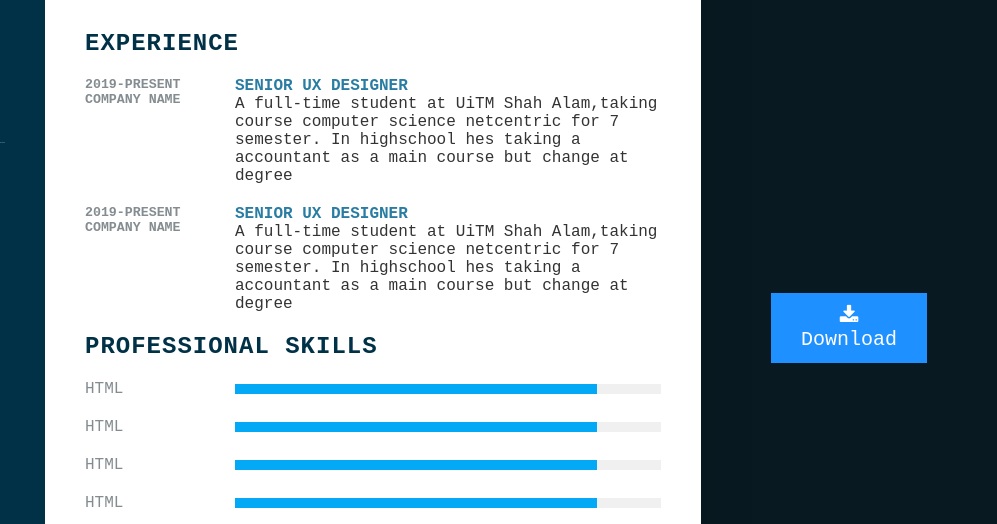
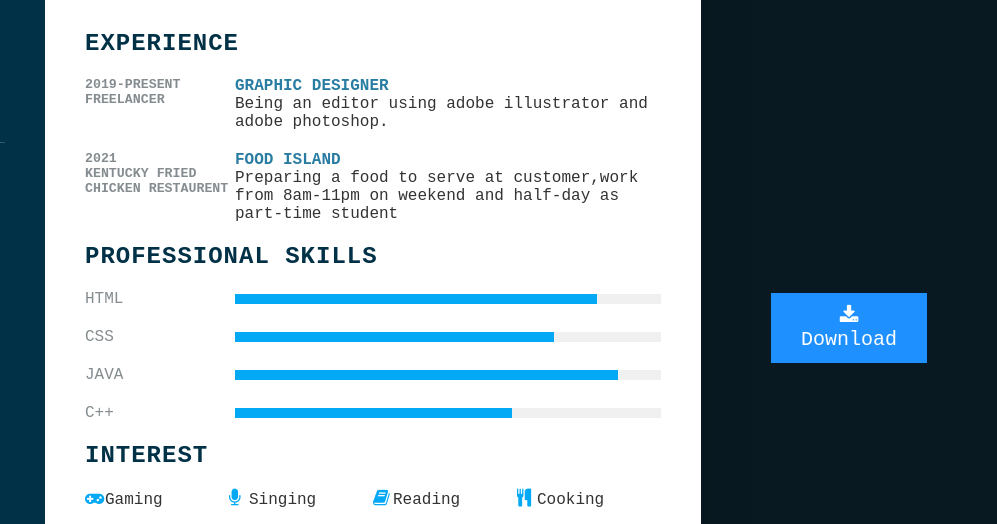
Before and after one commit to Syaf14/syapelo, a plain HTML site: page Resume.html in a window 1280 px wide. Shown: the part 446-970 px from the top of the page, 283-1280 px from the left. Drawn offline with Linux system fonts and the light colour scheme.

Commit message:
Update Resume.html

```diff
--- a/Resume.html
+++ b/Resume.html
@@ -110,21 +110,21 @@
                         <div class="box">
                             <div class="year-company">
                                 <h5>2019-present</h5>
-                                <h5>Company Name</h5>
+                                <h5>Freelancer</h5>
                             </div>
                             <div class="text">
-                                <h4>Senior UX Designer</h4>
-                                <p>A full-time student at UiTM Shah Alam,taking course computer science netcentric for 7 semester. In highschool hes taking a accountant as a main course but change at degree</p>
+                                <h4>Graphic Designer</h4>
+                                <p>Being an editor using adobe illustrator and adobe photoshop. </p>
                             </div>
                         </div>
                         <div class="box">
                             <div class="year-company">
-                                <h5>2019-present</h5>
-                                <h5>Company Name</h5>
+                                <h5>2021</h5>
+                                <h5>Kentucky Fried Chicken Restaurent</h5>
                             </div>
                             <div class="text">
-                                <h4>Senior UX Designer</h4>
-                                <p>A full-time student at UiTM Shah Alam,taking course computer science netcentric for 7 semester. In highschool hes taking a accountant as a main course but change at degree</p>
+                                <h4>Food island</h4>
+                                <p>Preparing a food to serve at customer,work from 8am-11pm on weekend and half-day as part-time student</p>
                             </div>
                         </div>
                         <div class="about-skill">
@@ -136,21 +136,21 @@
                                 </div>
                             </div>
                             <div class="box">
-                                <h4>HTML</h4>
+                                <h4>CSS</h4>
                                 <div class="percent">
-                                    <div style="width:85%;"></div>
+                                    <div style="width:75%;"></div>
                                 </div>
                             </div>
                             <div class="box">
-                                <h4>HTML</h4>
+                                <h4>JAVA</h4>
                                 <div class="percent">
-                                    <div style="width:85%;"></div>
+                                    <div style="width:90%;"></div>
                                 </div>
                             </div>
                             <div class="box">
-                                <h4>HTML</h4>
+                                <h4>C++</h4>
                                 <div class="percent">
-                                    <div style="width:85%;"></div>
+                                    <div style="width:65%;"></div>
                                 </div>
                             </div>
                         </div>
@@ -159,9 +159,9 @@
                             <h2 class="title2">Interest</h2>
                             <ul>
                                 <li><i class="fa fa-gamepad" aria-hidden="true"></i>Gaming</li>
-                                <li><i class="fa fa-gamepad" aria-hidden="true"></i>Singing</li>
-                                <li><i class="fa fa-gamepad" aria-hidden="true"></i>Singing</li>
-                                <li><i class="fa fa-gamepad" aria-hidden="true"></i>Singing</li>
+                                <li><i class="fa fa-microphone" aria-hidden="true"></i>Singing</li>
+                                <li><i class="fa fa-book" aria-hidden="true"></i>Reading</li>
+                                <li><i class="fa fa-cutlery" aria-hidden="true"></i>Cooking</li>
                             </ul>
 
                     </div>
```
